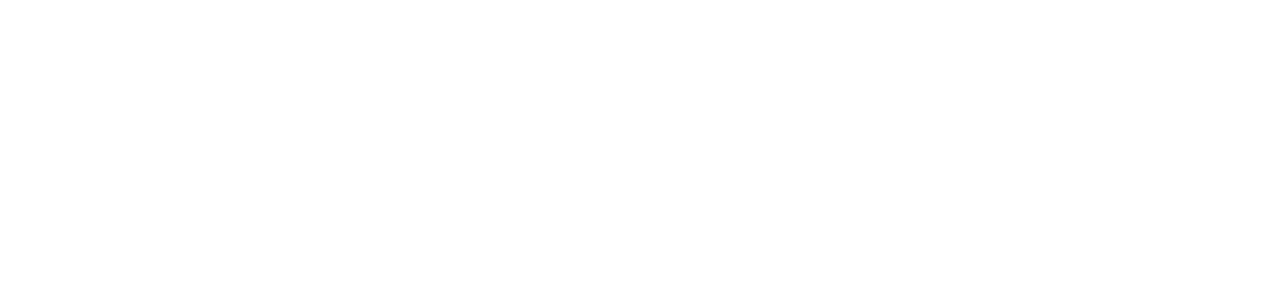
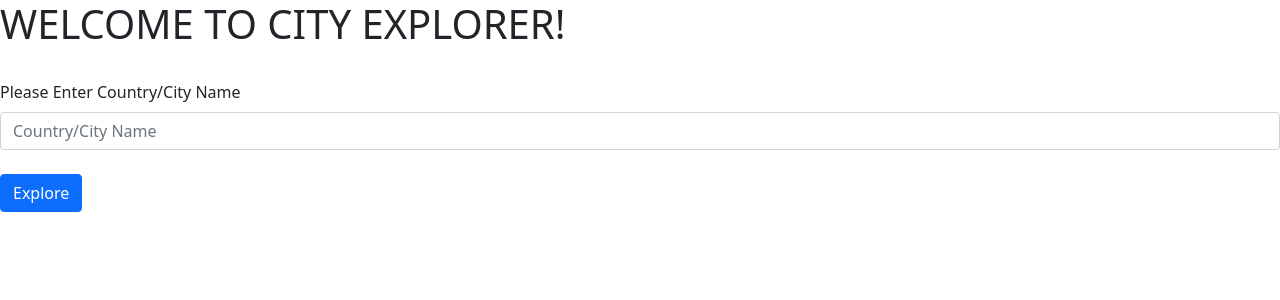
Before and after one commit to SanaIshaqat/city-explorer, a React (Create React App) app: page / in a window 1280 px wide. Shown: the top 300 px of the page. Built offline with nearby package versions, Linux system fonts and the light colour scheme.

Commit message:
lab06FirstPart

```diff
--- a/package.json
+++ b/package.json
@@ -6,6 +6,7 @@
     "@testing-library/jest-dom": "^5.14.1",
     "@testing-library/react": "^11.2.7",
     "@testing-library/user-event": "^12.8.3",
+    "axios": "^0.21.4",
     "bootstrap": "^5.1.0",
     "react": "^17.0.2",
     "react-bootstrap": "^2.0.0-beta.6",
--- a/src/App.js
+++ b/src/App.js
@@ -1,11 +1,60 @@
 import 'bootstrap/dist/css/bootstrap.min.css';
+import SearchForm from './components/SearchForm';
+import Location from './components/Location';
+import axios from 'axios';
 
 import React, { Component } from 'react'
 
 class App extends Component {
+  constructor(props) {
+    super(props);
+    this.state = {
+      display_name: "",
+      map: "",
+      lat: "",
+      lon: "",
+      showData: false,
+    }
+  }
+  handleLocation = (event) => {
+    let display_name = event.target.value;
+    this.setState({
+      display_name: display_name
+    })
+
+  }
+  handleSubmit = (event) => {
+    console.log(`${process.env.REACT_APP_LOCATIONIQ_API_KEY}`);
+    event.preventDefault();
+    let config = {
+      method: "GET",
+      baseURL: `https://api.locationiq.com/v1/autocomplete.php?key=${process.env.REACT_APP_LOCATIONIQ_API_KEY}&q=${this.state.display_name}`
+    }
+    axios(config).then(res => {
+      let responseData = res.data[0]
+      this.setState({
+        display_name: responseData.display_name,
+        lon: responseData.lon,
+        lat: responseData.lat,
+        showData:true,
+
+      })
+
+    })
+  }
   render() {
     return (
       <div>
+        <h1> WELCOME TO CITY EXPLORER!</h1>
+        <br />
+        <SearchForm handleLocation={this.handleLocation} handleSubmit={this.handleSubmit} />
+        {
+          this.state.showData &&
+          <Location
+          display_name={this.state.display_name}
+          lon={this.state.lon}
+          lat={this.state.lat} />
+        }
 
       </div>
     )
--- /dev/null
+++ b/src/components/Location.js
@@ -0,0 +1,15 @@
+import React, { Component } from 'react'
+
+class Location extends Component {
+    render() {
+        return (
+            <div>
+                <h2>{this.props.display_name}</h2>
+                {/* <h2>{this.type}</h2> */}
+                <h3>{this.props.lat}/{this.props.lon}</h3>
+            </div>
+        )
+    }
+}
+
+export default Location
--- /dev/null
+++ b/src/components/SearchForm.js
@@ -0,0 +1,26 @@
+import React, { Component } from 'react'
+import {
+    Form,
+    Button
+} from "react-bootstrap";
+
+export class SearchForm extends Component {
+    render() {
+        return (
+            <div>
+
+                <Form.Label>Please Enter Country/City Name</Form.Label>
+                <Form.Control type="text"
+                    placeholder="Country/City Name"
+                    onChange={this.props.handleLocation} />
+                <br />
+                <Button variant="primary" type="submit" onClick={this.props.handleSubmit}>
+                    Explore
+                </Button>
+
+            </div>
+        )
+    }
+}
+
+export default SearchForm
```
Also changed, not shown: 1 other file (tests, documents, lock files or other folders).
